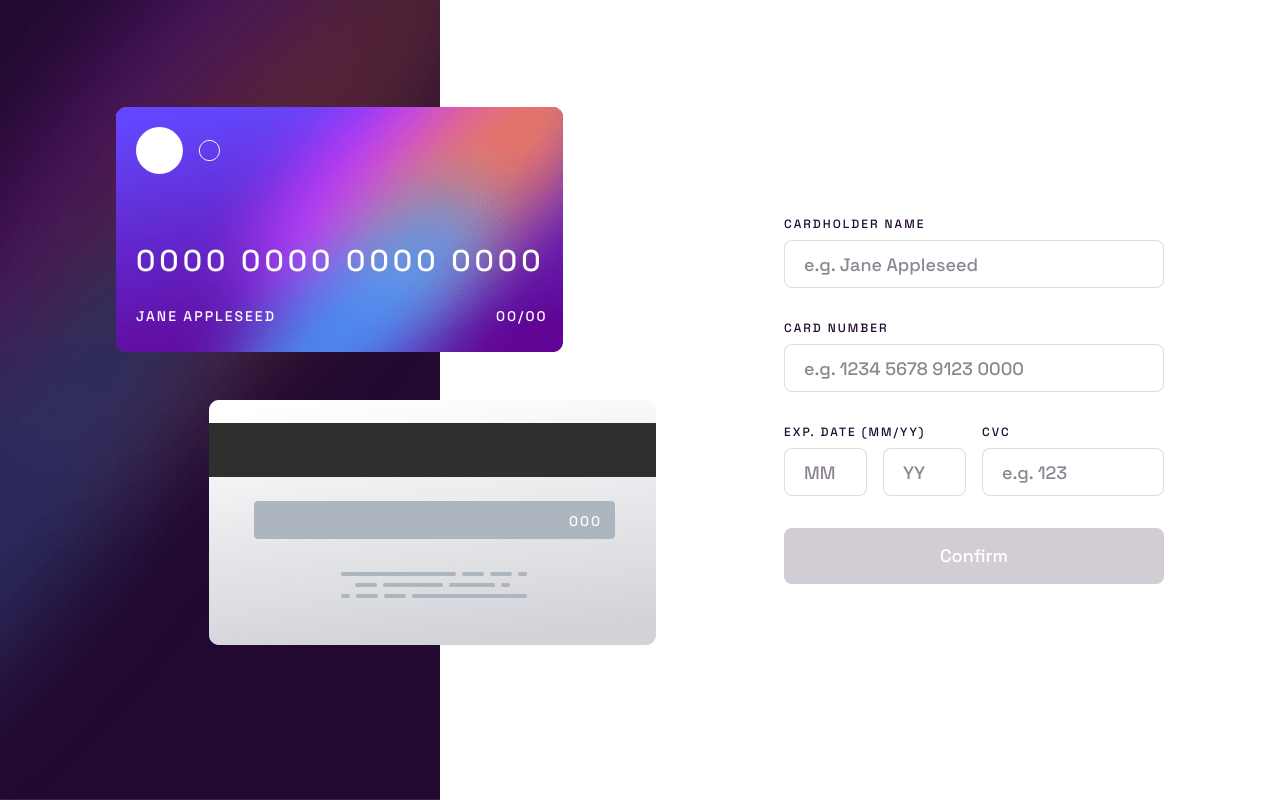
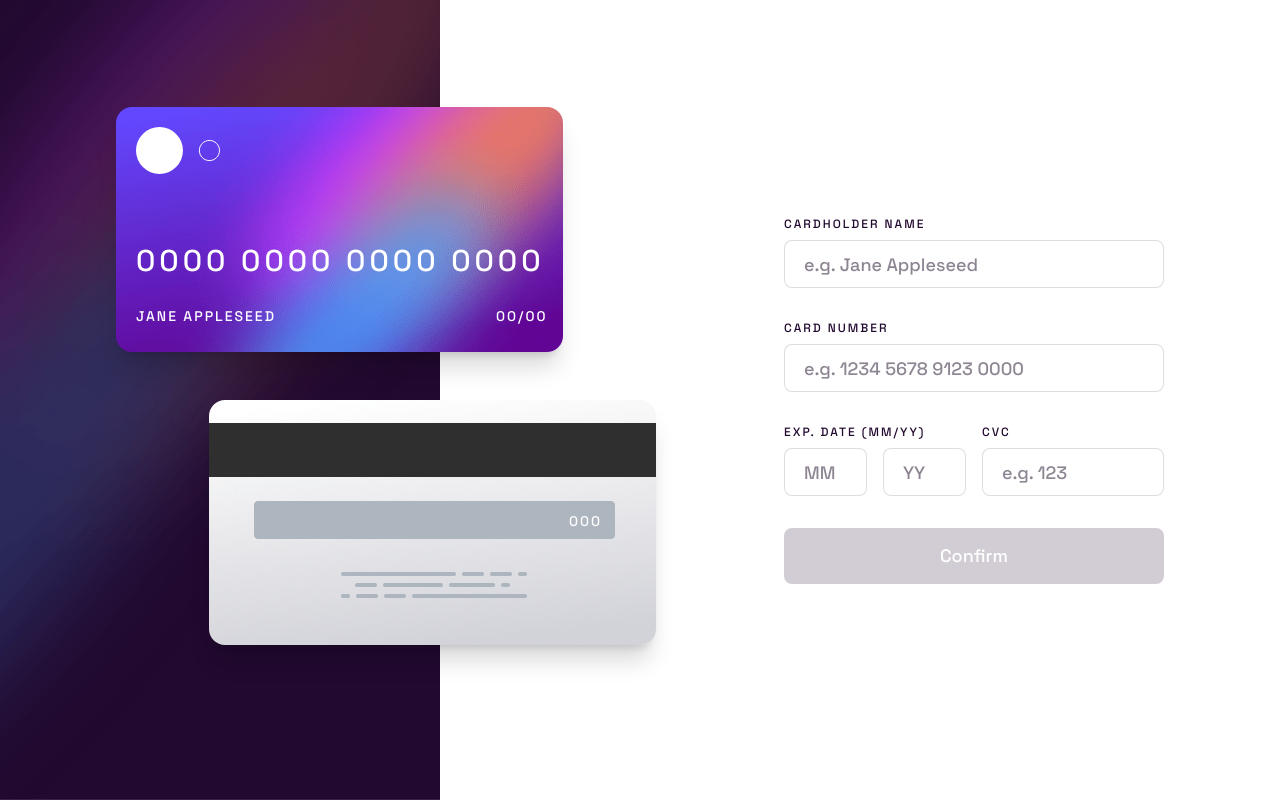
Before and after one commit to john-mirage/interactive-card-details-form, a website built with Vite: page index.html in a window 1280 px wide. Built offline with nearby package versions, Linux system fonts and the light colour scheme.

Commit message:
fix: add false draggable to images and add card shadow

```diff
--- a/index.html
+++ b/index.html
@@ -34,7 +34,7 @@
   <aside class="background" aria-hidden="true">
     <picture class="background__picture">
       <source srcset="/src/images/bg-main-desktop.png" media="(min-width: 992px)">
-      <img class="background__image" src="/src/images/bg-main-mobile.png" alt="background image" />
+      <img class="background__image" draggable="false" src="/src/images/bg-main-mobile.png" alt="background image" />
     </picture>
   </aside>
 
--- a/src/components/card/app-card-back.js
+++ b/src/components/card/app-card-back.js
@@ -49,12 +49,13 @@ class AppCardBack extends HTMLDivElement {
    */
   connectedCallback() {
     if (this.#initialCall) {
-      this.classList.add("card__back");
+      this.classList.add("card__face", "card__face--back");
       this.imageElement.classList.add("card__image");
       this.svgElement.classList.add("card__overlay");
       this.cvcElement.classList.add("card__text", "card__text--body", "card__text--uppercase");
       this.imageElement.setAttribute("src", backgroundImage);
       this.imageElement.setAttribute("alt", "bank card back illustration");
+      this.imageElement.setAttribute("draggable", "false");
       this.svgElement.setAttribute("viewbox", "0 0 447 245");
       this.cvcElement.setAttribute("x", "360");
       this.cvcElement.setAttribute("y", "126");
--- a/src/components/card/app-card-front.js
+++ b/src/components/card/app-card-front.js
@@ -139,7 +139,7 @@ class AppCardFront extends HTMLDivElement {
    */
   connectedCallback() {
     if (this.#initialCall) {
-      this.classList.add("card__front");
+      this.classList.add("card__face", "card__face--front");
       this.imageElement.classList.add("card__image");
       this.svgElement.classList.add("card__overlay");
       this.numberElement.classList.add("card__text", "card__text--heading");
@@ -147,6 +147,7 @@ class AppCardFront extends HTMLDivElement {
       this.expirationElement.classList.add("card__text", "card__text--body");
       this.imageElement.setAttribute("src", backgroundImage);
       this.imageElement.setAttribute("alt", "bank card front illustration");
+      this.imageElement.setAttribute("draggable", "false");
       this.svgElement.setAttribute("viewBox", "0 0 447 245");
       this.svgImageElement.setAttribute("x", "20");
       this.svgImageElement.setAttribute("y", "20");
--- a/src/components/form/app-form-success.js
+++ b/src/components/form/app-form-success.js
@@ -25,6 +25,7 @@ class AppFormSuccess extends HTMLDivElement {
       this.descriptionElement.classList.add("success-view__description");
       this.buttonElement.classList.add("success-view__button");
       this.imageElement.setAttribute("src", iconImage);
+      this.imageElement.setAttribute("draggable", "false");
       this.imageElement.setAttribute("alt", "Icon complete");
       this.buttonElement.setAttribute("type", "button");
       this.titleElement.textContent = "thank you!";
--- a/src/styles/card.css
+++ b/src/styles/card.css
@@ -6,19 +6,21 @@
   flex-direction: column;
 }
 
-.card__back {
+.card__face {
   flex: none;
-  margin-left: auto;
   position: relative;
-  display: block;
+  box-shadow: 0 20px 25px -5px rgb(0 0 0 / 0.15), 0 8px 10px -6px rgb(0 0 0 / 0.15);
+  border-radius: 0.5rem;
+  overflow: hidden;
 }
 
-.card__front {
+.card__face--back {
+  margin-left: auto;
+}
+
+.card__face--front {
   margin-top: -20%;
-  flex: none;
   margin-right: auto;
-  position: relative;
-  display: block;
 }
 
 .card__image {
@@ -53,13 +55,17 @@
 }
 
 @media screen and (min-width: 375px) {
-  .card__front {
+  .card__face--front {
     margin-top: -4.25rem;
   }
 }
 
 @media screen and (min-width: 768px) {
-  .card__front {
+  .card__face {
+    border-radius: 1rem;
+  }
+
+  .card__face--front {
     margin-top: -6.75rem;
   }
 
@@ -74,11 +80,11 @@
     width: 100%;
   }
 
-  .card__back {
+  .card__face--back {
     order: 2;
   }
 
-  .card__front {
+  .card__face--front {
     order: 1;
     margin-top: 0;
     margin-bottom: 3rem;
@@ -86,8 +92,7 @@
 }
 
 @media screen and (min-width: 1112px) {
-  .card__back,
-  .card__front {
+  .card__face {
     width: 27.938rem;
   }
 }
```
